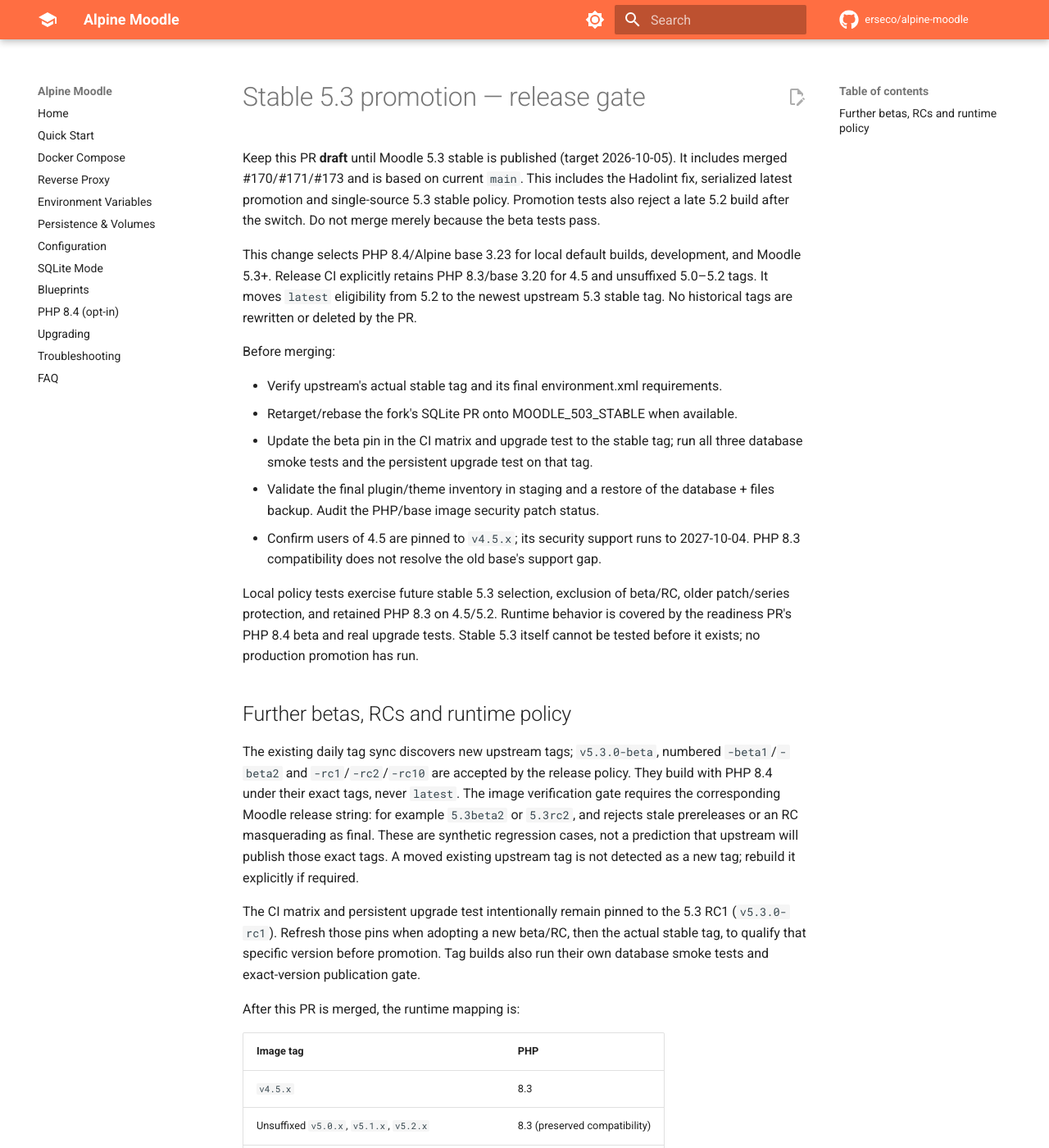
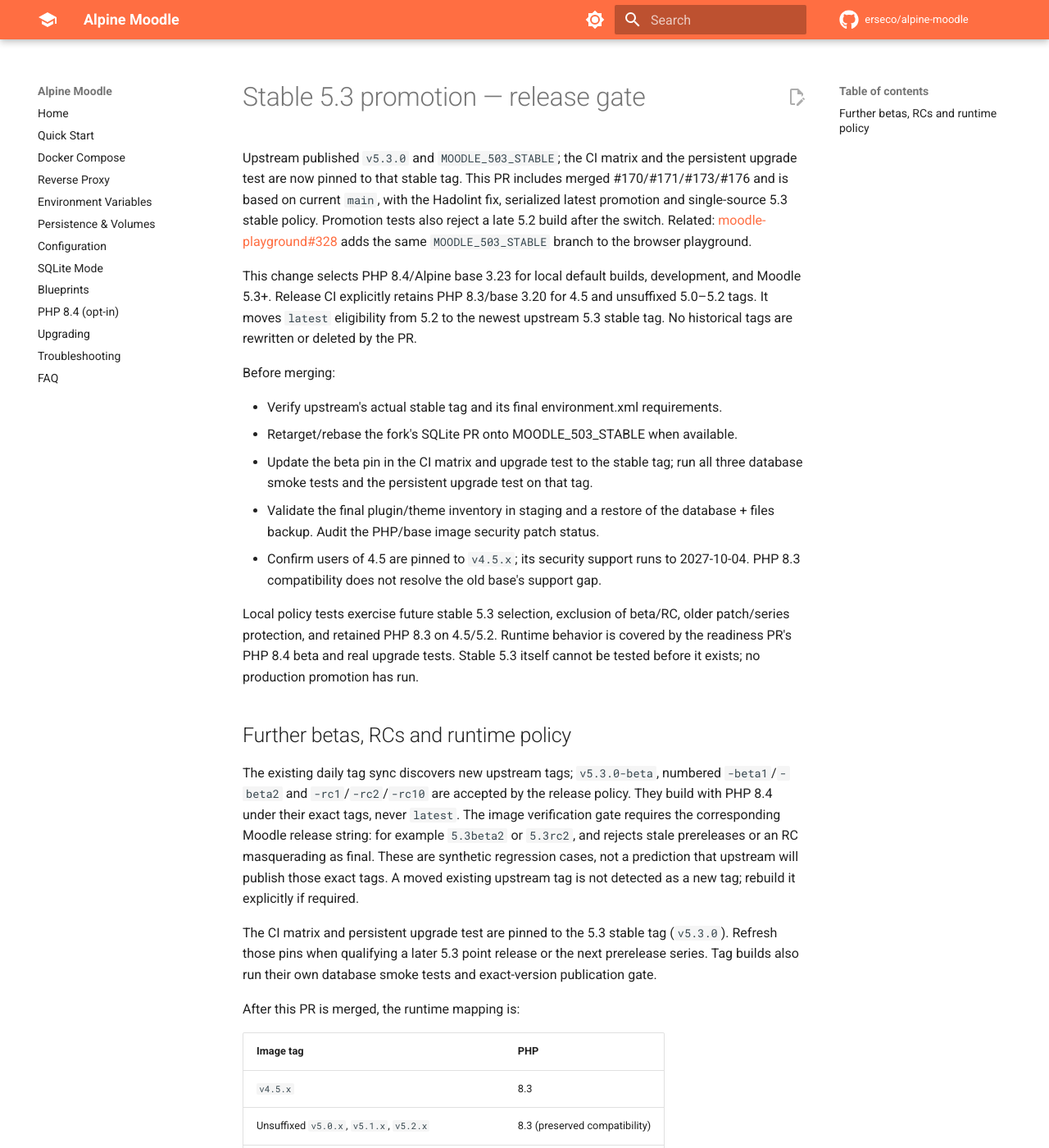
Before and after one commit to erseco/alpine-moodle, an MkDocs documentation site: the page built from docs/moodle-53-promotion.md, in a window 1280 px wide and 1400 px high. Shown: the whole window at 82% size. Built offline with MkDocs 1.6.1 and Material for MkDocs 9.7.7, drawn with Linux system fonts in a browser that asks for light colours; comment, search, counter and statistics services are not loaded.

Commit message:
Qualify Moodle 5.3.0 stable for the LTS promotion
Upstream released v5.3.0 and MOODLE_503_STABLE. Pin the PHP 8.4 CI
matrix and the persistent 4.5 -> 5.3 upgrade test to the stable tag
instead of RC1, and record the release in the promotion gate.

Related: ateeducacion/moodle-playground#328

```diff
--- a/docs/moodle-53-promotion.md
+++ b/docs/moodle-53-promotion.md
@@ -1,11 +1,12 @@
 # Stable 5.3 promotion — release gate
 
-Keep this PR **draft** until Moodle 5.3 stable is published (target 2026-10-05).
-It includes merged #170/#171/#173 and is based on current `main`.
-This includes the Hadolint fix, serialized latest promotion and single-source
-5.3 stable policy. Promotion tests also reject a late 5.2 build after the switch.
-Do not merge merely because
-the beta tests pass.
+Upstream published `v5.3.0` and `MOODLE_503_STABLE`; the CI matrix and the
+persistent upgrade test are now pinned to that stable tag. This PR includes
+merged #170/#171/#173/#176 and is based on current `main`, with the Hadolint fix,
+serialized latest promotion and single-source 5.3 stable policy. Promotion
+tests also reject a late 5.2 build after the switch. Related:
+[moodle-playground#328](https://github.com/ateeducacion/moodle-playground/pull/328)
+adds the same `MOODLE_503_STABLE` branch to the browser playground.
 
 This change selects PHP 8.4/Alpine base 3.23 for local default builds, development,
 and Moodle 5.3+. Release CI explicitly retains PHP 8.3/base 3.20 for 4.5 and
@@ -39,9 +40,9 @@ masquerading as final. These are synthetic regression cases, not a prediction
 that upstream will publish those exact tags. A moved existing upstream tag is
 not detected as a new tag; rebuild it explicitly if required.
 
-The CI matrix and persistent upgrade test intentionally remain pinned to the
-5.3 RC1 (`v5.3.0-rc1`). Refresh those pins when adopting a new beta/RC, then the actual
-stable tag, to qualify that specific version before promotion. Tag builds also
+The CI matrix and persistent upgrade test are pinned to the 5.3 stable tag
+(`v5.3.0`). Refresh those pins when qualifying a later 5.3 point release or
+the next prerelease series. Tag builds also
 run their own database smoke tests and exact-version publication gate.
 
 After this PR is merged, the runtime mapping is:
```
Also changed, not shown: 2 other files.
